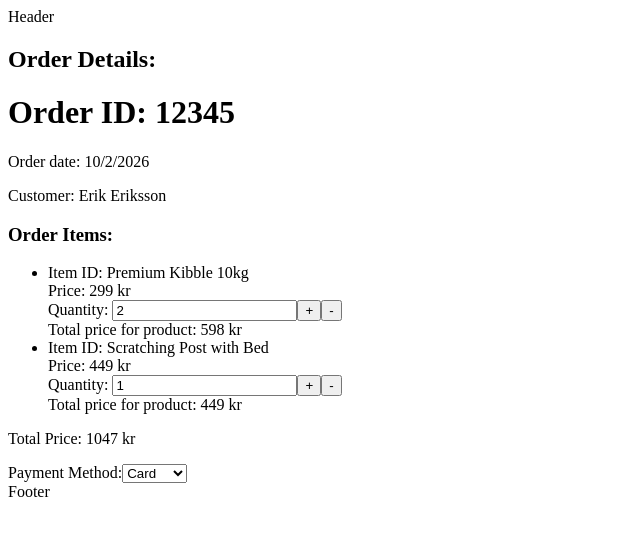
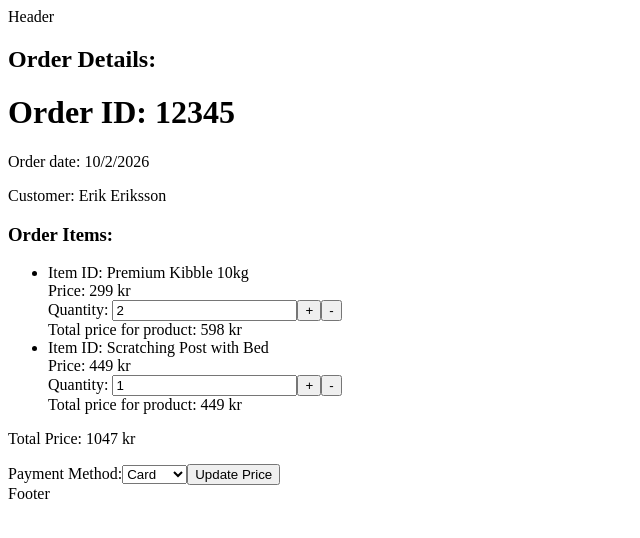
Before and after one commit to ekatera/Webshop_group_project, a React (Vite) app: page /order in a window 1280 px wide. Shown: the top 538 px of the page, without its empty margins (0-640 px from the left). Built offline with nearby package versions, Linux system fonts and the light colour scheme; data requests are answered from the project's data file.

Commit message:
add button to confirm the order and update the total price in order

```diff
--- a/src/components/Order.tsx
+++ b/src/components/Order.tsx
@@ -2,7 +2,7 @@ import { useUserStore } from './Store';
 import { useQuery } from '@tanstack/react-query';
 
 const Order = () => {
-    const {data: products, isLoading, error} = useQuery( {
+    const {data: products, error} = useQuery( {
         queryKey: ['products'],
         queryFn: async() => {
             const response = await fetch('http://localhost:3000/products');
@@ -18,7 +18,7 @@ const Order = () => {
     const order = useUserStore(( state : any ) => state.order);
     const setPayment = useUserStore(( state: any ) => state.setPaymentMethod);
     const updateQuantity = useUserStore(( state : any ) => state.updateQuantity);
-
+    const updatePrice = useUserStore( ( state : any ) => state.updateOrderPrice );
     const totalPrice = order?.orderItems.reduce(( sum :number, item:any ) => sum + ( products?.find( (product : any ) => Number(product.id) === Number(item.itemId) )?.price * item.quantity ), 0);
 
     return (
@@ -62,6 +62,7 @@ const Order = () => {
                         <option value="invoice" >Invoice</option>
                     </select>
                 </label>
+        <button onClick={ () =>  { updatePrice(totalPrice);  }}>Update Price</button>
         </div>
     );
 };
```
